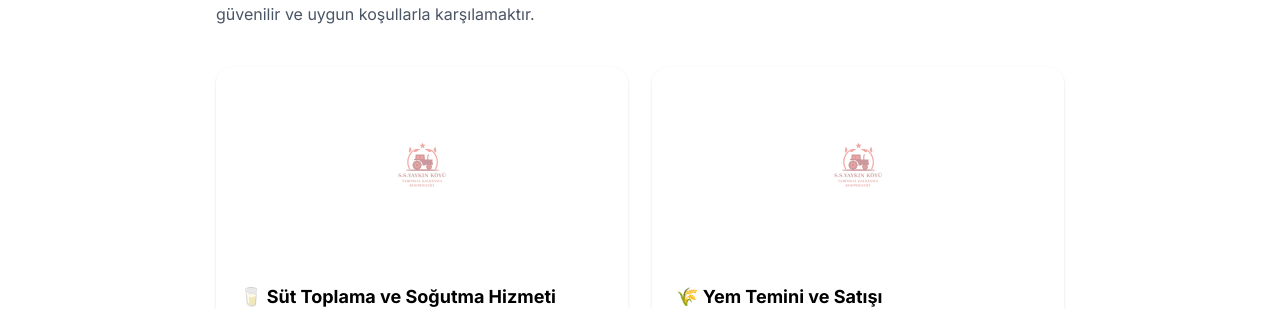
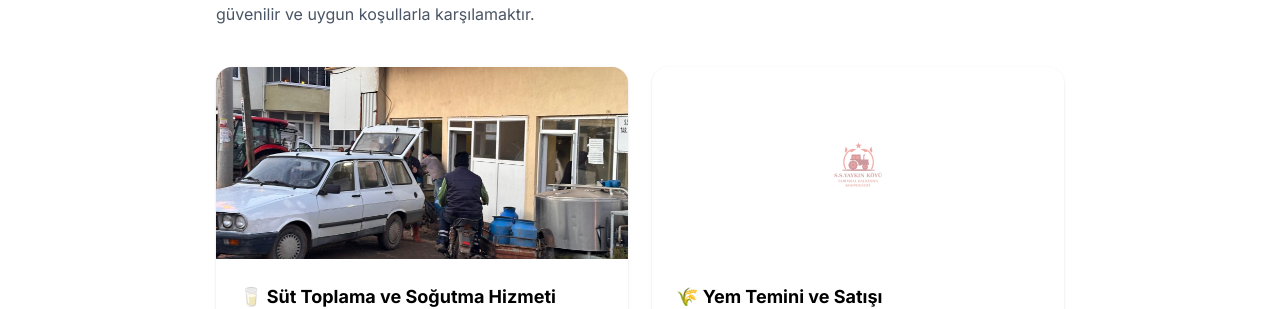
Before and after one commit to BegumEmir/yaykin-kooperatifi, a React (Vite) app: page /faaliyetler in a window 1280 px wide. Shown: the part 231-540 px from the top of the page. Built offline with nearby package versions, Linux system fonts and the light colour scheme; no server answers.

Commit message:
faaliyetler ve hakkımızda fotoları eklendi

```diff
--- a/src/pages/Faaliyetler.jsx
+++ b/src/pages/Faaliyetler.jsx
@@ -4,7 +4,7 @@ export default function Faaliyetler() {
       emoji: '🥛',
       baslik: 'Süt Toplama ve Soğutma Hizmeti',
       icerik: 'Kooperatifimiz, üyelerimizden düzenli olarak süt toplamakta ve modern süt tanklarında hijyenik koşullarda soğutarak muhafaza etmektedir. Soğutulan sütler, kalite standartlarına uygun şekilde satışa sunularak üyelerimizin emeğinin değer kazanması sağlanmaktadır.',
-      foto: null,
+      foto: "süt-toblama-soğutma.jpeg",
     },
     {
       emoji: '🌾',
--- a/src/pages/Hakkimizda.jsx
+++ b/src/pages/Hakkimizda.jsx
@@ -20,7 +20,7 @@ export default function Hakkimizda() {
           <p>Kooperatifimiz, yerel üretimi destekleyen, güvenilir ve şeffaf bir yönetim anlayışını benimsemektedir. Ortaklarımızın emeğinin değer bulması, üretimin sürdürülebilir hale gelmesi ve kırsal kalkınmaya katkı sağlanması temel önceliklerimiz arasındadır. Bugün olduğu gibi gelecekte de, üyelerimizle birlikte büyüyen, gelişen ve bölge ekonomisine katkı sunan bir kooperatif olma hedefiyle çalışmalarımızı sürdürmekteyiz.</p>
         </div>
         <div className="flex-shrink-0">
-          <img src="logo.png" alt="Ekibimiz" className="w-72 rounded-2xl object-cover" />
+          <img src="süt-toplama-merkezi.jpeg" alt="Ekibimiz" className="w-72 rounded-2xl object-cover" />
         </div>
       </div>
 
```
Also changed, not shown: public/süt-toblama-soğutma.jpeg (added), public/süt-toplama-merkezi.jpeg (added).
